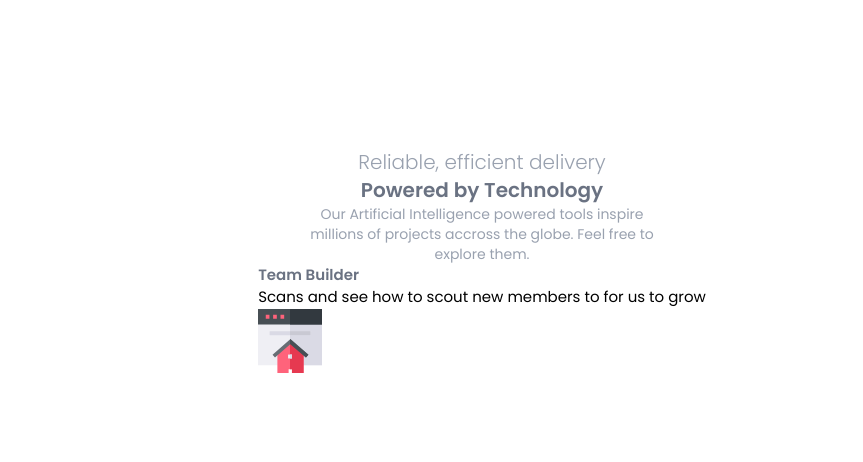
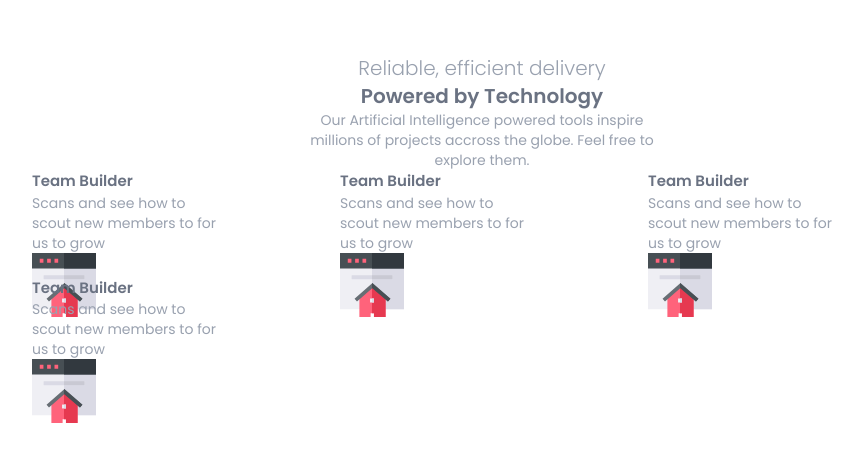
Before and after one commit to BCEESAY10/four-card-feature-section, a React (Vite) app in the folder four-card-feature-section/: page / in a window 1280 px wide. Shown: the part 140-602 px from the top of the page, without its empty margins (158-1021 px from the left). Built offline with nearby package versions, Linux system fonts and the light colour scheme.

Commit message:
make updates

```diff
--- a/four-card-feature-section/src/App.jsx
+++ b/four-card-feature-section/src/App.jsx
@@ -2,19 +2,38 @@ import './App.css'
 import './index.css'
 
 function App(){
+
   return (
     <>
       <main className='min-h-full min-w-[375px] lg:w-[1440px] bg-transparent p-0 lg:p-16 font-poppins flex flex-col items-center justify-start'>
-        <header className='w-full lg:w-1/4 text-center px-24'>
+        <header className='w-full lg:w-1/4 text-center px-8 space-y-8'>
           <h1 className='font-[200] text-xl text-gray-400'>Reliable, efficient delivery</h1>
           <h1 className='font-[600] text-xl text-gray-500'>Powered by Technology</h1>
           <h1 className='text-sm text-gray-400'>Our Artificial Intelligence powered tools inspire millions of projects accross the globe. Feel free to explore them.</h1>
         </header>
-        <article className='grid px-24'>
-          <div className='w-full'>
+        <article className='grid px-8 gap-6 mt-10 grid-cols-1 lg:grid-cols-3 lg:grid-rows-3 lg:w-[900px]'>
+          <div className='w-[90%] lg:w-46 relative'>
              <h4 className='font-[600] text-gray-500'>Team Builder</h4>
-             <p>Scans and see how to scout new members to for us to grow</p>
-             <img src="/images/icon-team-builder.svg" alt="Team builder image" />
+             <p className='text-sm text-gray-400'>Scans and see how to scout new members to for us to grow</p>
+             <img className='absolute' src="/images/icon-team-builder.svg" alt="Team builder image" />
+          </div>
+
+          <div className='w-[90%] lg:w-46 relative'>
+             <h4 className='font-[600] text-gray-500'>Team Builder</h4>
+             <p className='text-sm text-gray-400'>Scans and see how to scout new members to for us to grow</p>
+             <img className='absolute' src="/images/icon-team-builder.svg" alt="Team builder image" />
+          </div>
+
+          <div className='w-[90%] lg:w-46 relative'>
+             <h4 className='font-[600] text-gray-500'>Team Builder</h4>
+             <p className='text-sm text-gray-400'>Scans and see how to scout new members to for us to grow</p>
+             <img className='absolute' src="/images/icon-team-builder.svg" alt="Team builder image" />
+          </div>
+
+          <div className='w-[90%] lg:w-46 relative'>
+             <h4 className='font-[600] text-gray-500'>Team Builder</h4>
+             <p className='text-sm text-gray-400'>Scans and see how to scout new members to for us to grow</p>
+             <img className='absolute' src="/images/icon-team-builder.svg" alt="Team builder image" />
           </div>
         </article>
       </main>
```
